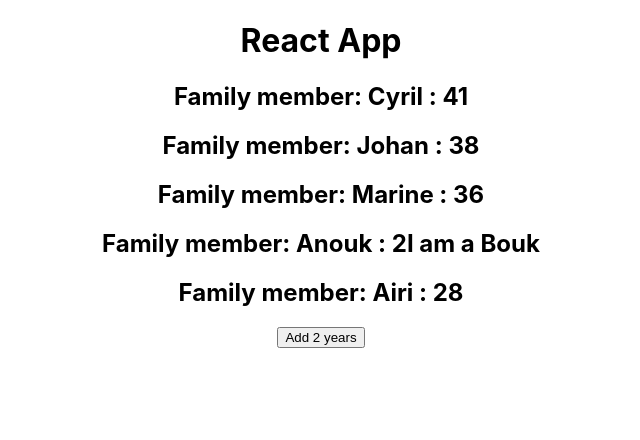
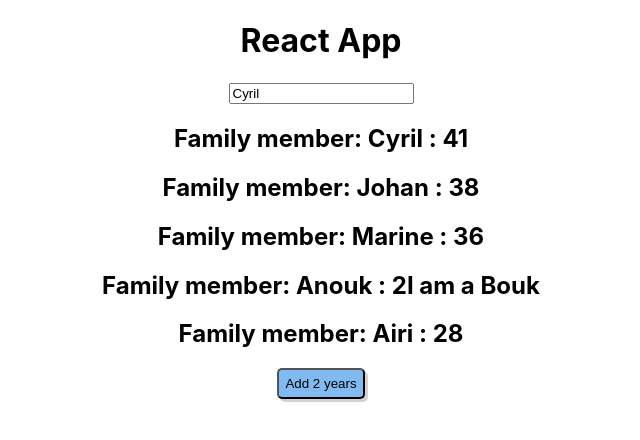
Before and after one commit to Plorrain/react-course-project, a React (Create React App) app: page / in a window 1280 px wide. Shown: the top 440 px of the page, without its empty margins (319-959 px from the left). Built offline with nearby package versions, Linux system fonts and the light colour scheme.

Commit message:
adding an input field and the onChange event handler function for it + started styling the button with a Button.css file

```diff
--- a/src/App.js
+++ b/src/App.js
@@ -40,12 +40,20 @@ class App extends Component {
     family.member1.age += num
     this.setState({ family })
 }
+  handleChange = event => {
+    const family = { ...this.state.family }
+    const name = event.target.value
+    family.member1.name = name
+    console.log(name)
+    this.setState({ family })
+}
 
 render() {
   const { family } = this.state
   return (
       <div className="App">
         <h1>React App</h1>
+        <input value={family.member1.name} onChange={this.handleChange} type="text" />
         <Member
           name= {family.member1.name}
           age= {family.member1.age} />
--- /dev/null
+++ b/src/components/Button.css
@@ -0,0 +1,6 @@
+button {
+  background-color: rgb(128, 186, 240);
+  border-radius: 5px;
+  padding: 6px;
+  box-shadow: 3px 3px lightgray;
+}
--- a/src/components/Button.js
+++ b/src/components/Button.js
@@ -1,4 +1,5 @@
 import React from 'react';
+import './Button.css'
 
 const Button = ({ aging }) => {
 return (
```
